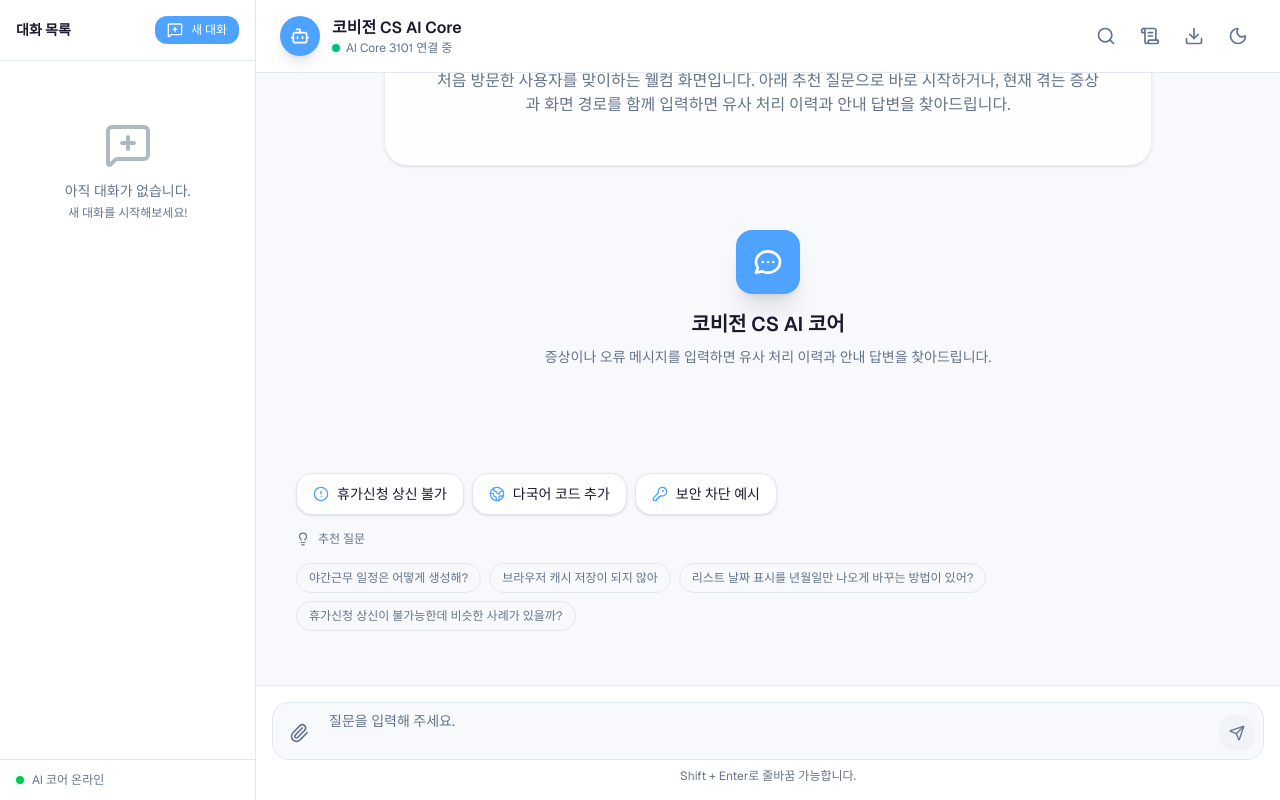
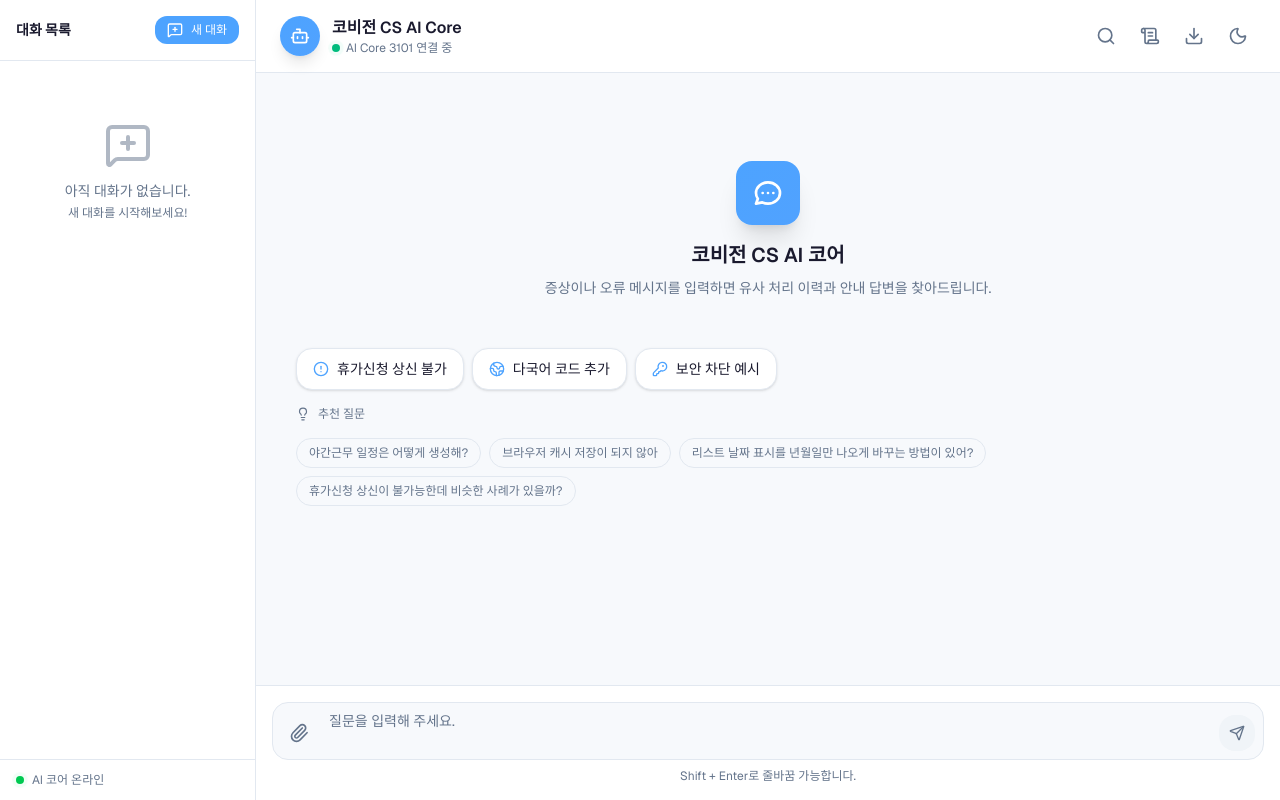
Before and after one commit to jdhert/CS-ChatBot, a Next.js app in the folder frontend/: page / in a window 1280 px wide. Built offline with nearby package versions, Linux system fonts and the light colour scheme.

Commit message:
UI: 홈화면 카드 중복 제거 및 레이아웃 정리
- 웰컴 카드 2개 중복 → 1개로 통합
- QuickActions를 카드 내부로 이동 (아이콘·제목·설명·추천질문 세로 정렬)

Co-Authored-By: Claude Sonnet 4.6 <noreply@anthropic.com>

```diff
--- a/frontend/components/chatbot/chat-area.tsx
+++ b/frontend/components/chatbot/chat-area.tsx
@@ -49,27 +49,7 @@ export function ChatArea({
       <div className="flex-1 overflow-y-auto">
         <div className="flex flex-col gap-4 p-6">
           {messages.length === 0 && (
-            <div className="mx-auto flex w-full max-w-3xl flex-col items-center justify-center rounded-3xl border border-border/70 bg-card/80 px-6 py-12 text-center shadow-sm backdrop-blur">
-              <div className="mb-4 flex h-16 w-16 items-center justify-center rounded-2xl bg-gradient-to-br from-primary to-blue-400 text-white shadow-xl">
-                <svg className="h-8 w-8" fill="none" stroke="currentColor" viewBox="0 0 24 24">
-                  <path
-                    strokeLinecap="round"
-                    strokeLinejoin="round"
-                    strokeWidth={2}
-                    d="M8 12h.01M12 12h.01M16 12h.01M21 12c0 4.418-4.03 8-9 8a9.863 9.863 0 01-4.255-.949L3 20l1.395-3.72C3.512 15.042 3 13.574 3 12c0-4.418 4.03-8 9-8s9 3.582 9 8z"
-                  />
-                </svg>
-              </div>
-              <h2 className="mb-2 text-2xl font-semibold text-foreground">코비전 CS AI 코어</h2>
-              <p className="max-w-2xl text-sm leading-6 text-muted-foreground sm:text-base">
-                처음 방문한 사용자를 맞이하는 웰컴 화면입니다. 아래 추천 질문으로 바로 시작하거나,
-                현재 겪는 증상과 화면 경로를 함께 입력하면 유사 처리 이력과 안내 답변을 찾아드립니다.
-              </p>
-            </div>
-          )}
-
-          {messages.length === 0 && (
-            <div className="flex flex-col items-center justify-center py-12 text-center">
+            <div className="flex flex-col items-center justify-center py-16 text-center">
               <div className="mb-4 flex h-16 w-16 items-center justify-center rounded-2xl bg-gradient-to-br from-primary to-blue-400 text-white shadow-xl">
                 <svg className="h-8 w-8" fill="none" stroke="currentColor" viewBox="0 0 24 24">
                   <path
@@ -81,13 +61,12 @@ export function ChatArea({
                 </svg>
               </div>
               <h2 className="mb-2 text-xl font-semibold text-foreground">코비전 CS AI 코어</h2>
-              <p className="mb-6 max-w-md text-sm leading-relaxed text-muted-foreground">
+              <p className="mb-8 max-w-md text-sm leading-relaxed text-muted-foreground">
                 증상이나 오류 메시지를 입력하면 유사 처리 이력과 안내 답변을 찾아드립니다.
               </p>
+              <QuickActions onSelect={onSendMessage} />
             </div>
           )}
-
-          {messages.length === 0 && <QuickActions onSelect={onSendMessage} />}
 
           {messages.map((message, idx) => {
             const isLastBotMessage =
```
